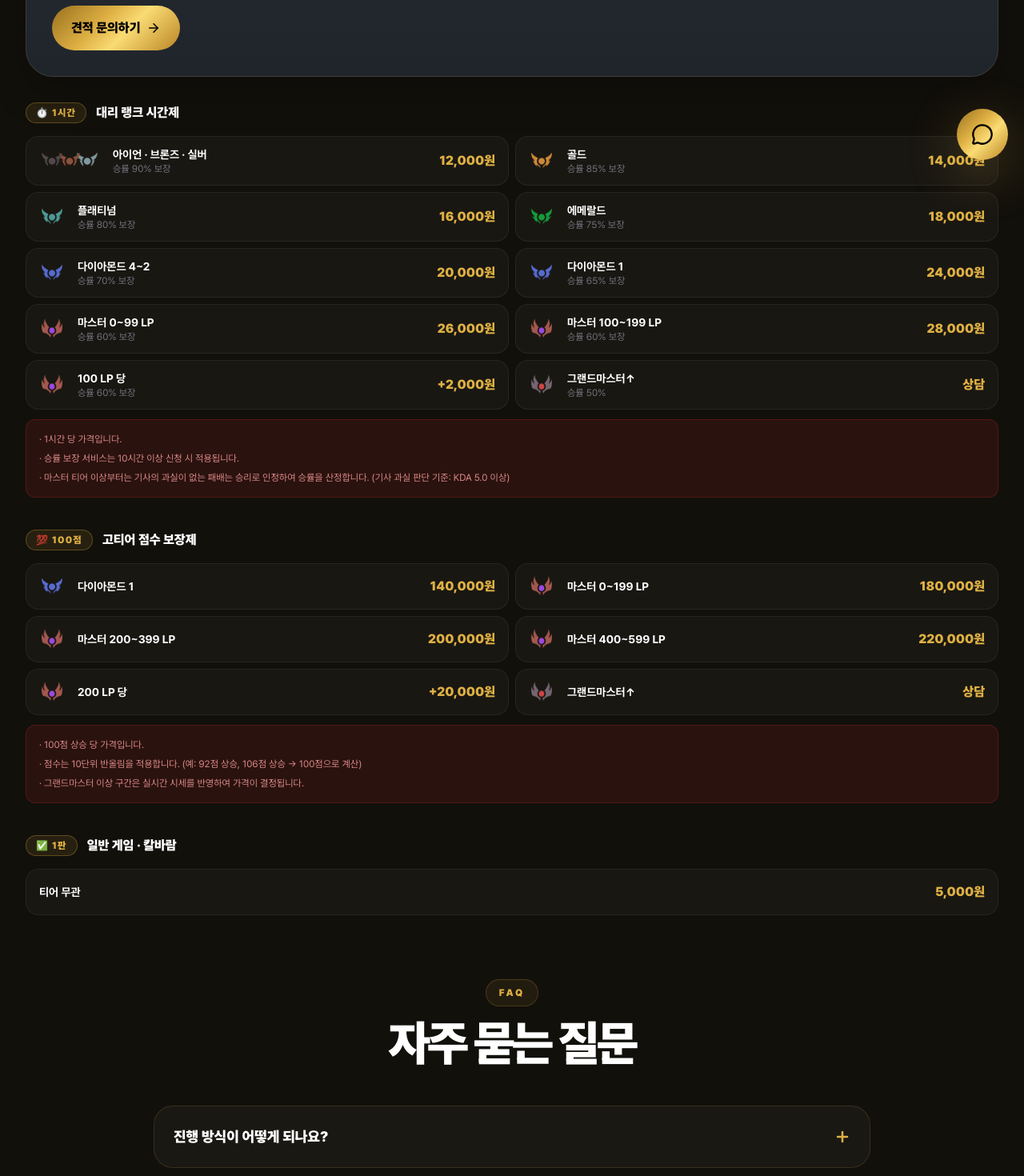
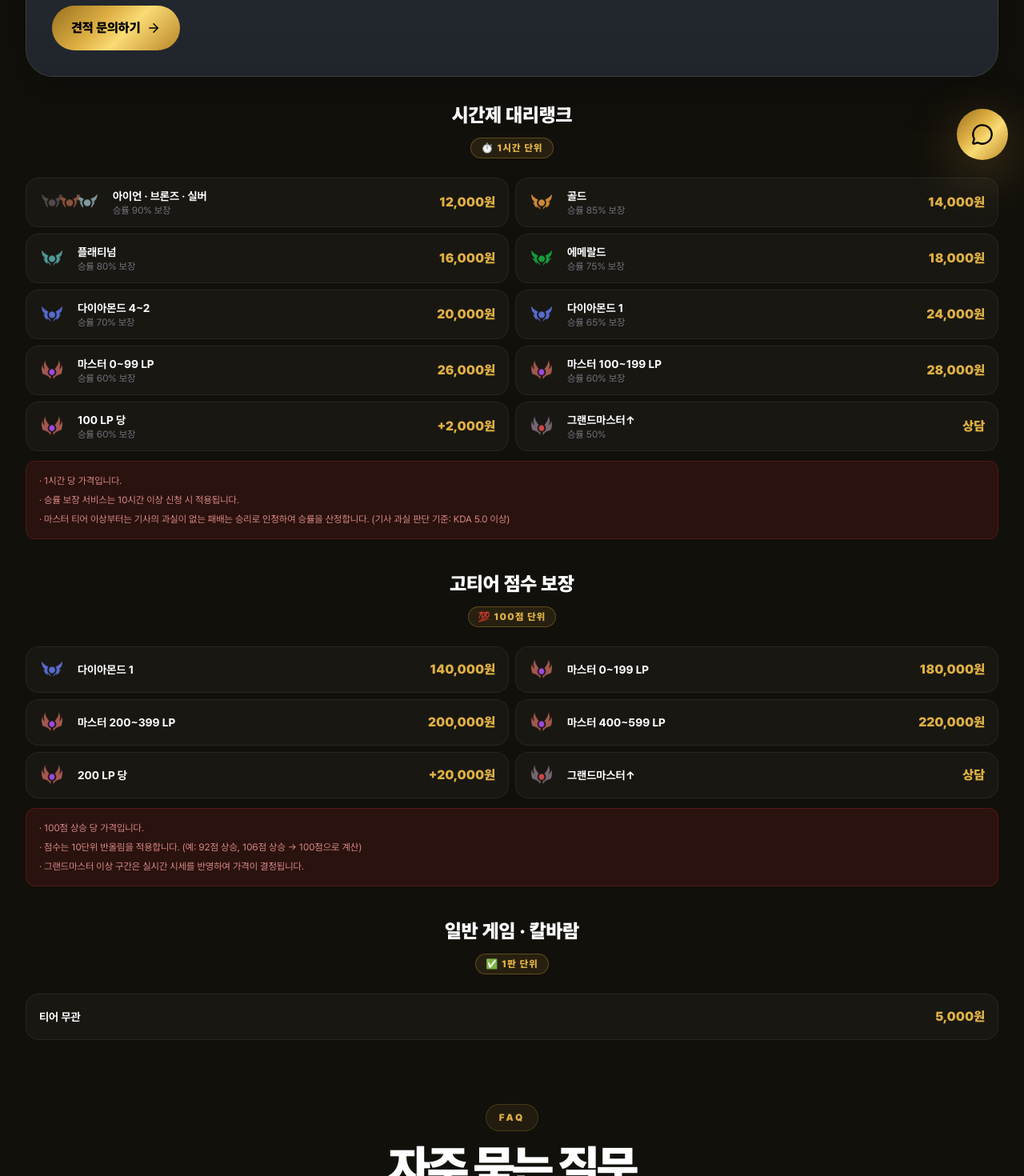
Before and after one commit to pingulee/xyz, a Next.js app: page /boosting in a window 1280 px wide. Shown: the part 580-2050 px from the top of the page at 80% size. Built offline with nearby package versions, Linux system fonts and the light colour scheme.

Commit message:
가격 안내 수정

```diff
--- a/app/boosting/page.tsx
+++ b/app/boosting/page.tsx
@@ -101,7 +101,7 @@
       />
       <ServiceDetail
         eyebrow="boosting"
-        title="롤 대리"
+        title="롤 대리 가격"
         desc="목표 티어까지 안정적인 진행을 원하는 고객을 위한 서비스입니다."
         featureTitle="부가 서비스"
         points={[
--- a/app/duo/page.tsx
+++ b/app/duo/page.tsx
@@ -55,7 +55,7 @@
       <ServiceDetail
         eyebrow="duo queue"
         title="롤 듀오 가격"
-        desc="검증된 기사와 함께 플레이하며 승률과 안정성을 동시에 챙기는 서비스입니다."
+        desc="가격과 진행 방식을 한눈에 확인할 수 있는 듀오 서비스 안내입니다."
         featureTitle="듀오 서비스 특징"
         points={[
           "기사와 함께 직접 플레이",
--- a/components/PriceTable.tsx
+++ b/components/PriceTable.tsx
@@ -10,11 +10,13 @@
     <div className="grid gap-10">
       {/* 시간제 */}
       <section>
-        <div className="mb-4 flex items-center gap-3">
+        <div className="mb-6 flex flex-col items-center justify-center gap-3 text-center">
+          <h3 className="text-xl font-black text-white sm:text-2xl">
+            {hourly.title}
+          </h3>
           <span className="rounded-full border border-gold/30 bg-gold/10 px-3 py-1 text-xs font-black tracking-widest text-gold">
             {hourly.badge}
           </span>
-          <h3 className="font-black text-white">{hourly.title}</h3>
         </div>
         <div className="grid gap-2 sm:grid-cols-2">
           {hourly.rows.map((row) => (
@@ -47,16 +49,20 @@
             </div>
           ))}
         </div>
-        <p className="mt-3 whitespace-pre-line rounded-xl border border-red-500/20 bg-red-500/10 px-4 py-3 text-xs leading-6 text-red-300/80">{hourly.note}</p>
+        <p className="mt-3 whitespace-pre-line rounded-xl border border-red-500/20 bg-red-500/10 px-4 py-3 text-xs leading-6 text-red-300/80">
+          {hourly.note}
+        </p>
       </section>
 
       {/* 점수 보장제 */}
       <section>
-        <div className="mb-4 flex items-center gap-3">
+        <div className="mb-6 flex flex-col items-center justify-center gap-3 text-center">
+          <h3 className="text-xl font-black text-white sm:text-2xl">
+            {score.title}
+          </h3>
           <span className="rounded-full border border-gold/30 bg-gold/10 px-3 py-1 text-xs font-black tracking-widest text-gold">
             {score.badge}
           </span>
-          <h3 className="font-black text-white">{score.title}</h3>
         </div>
         <div className="grid gap-2 sm:grid-cols-2">
           {score.rows.map((row) => (
@@ -86,16 +92,22 @@
             </div>
           ))}
         </div>
-        {score.note && <p className="mt-3 whitespace-pre-line rounded-xl border border-red-500/20 bg-red-500/10 px-4 py-3 text-xs leading-6 text-red-300/80">{score.note}</p>}
+        {score.note && (
+          <p className="mt-3 whitespace-pre-line rounded-xl border border-red-500/20 bg-red-500/10 px-4 py-3 text-xs leading-6 text-red-300/80">
+            {score.note}
+          </p>
+        )}
       </section>
 
       {/* 일반 게임 */}
       <section>
-        <div className="mb-4 flex items-center gap-3">
+        <div className="mb-6 flex flex-col items-center justify-center gap-3 text-center">
+          <h3 className="text-xl font-black text-white sm:text-2xl">
+            {normal.title}
+          </h3>
           <span className="rounded-full border border-gold/30 bg-gold/10 px-3 py-1 text-xs font-black tracking-widest text-gold">
             {normal.badge}
           </span>
-          <h3 className="font-black text-white">{normal.title}</h3>
         </div>
         <div className="flex items-center gap-4 rounded-2xl border border-white/6 bg-white/3 px-4 py-4 transition hover:border-gold/20 hover:bg-white/5.5">
           <p className="flex-1 text-sm font-bold text-white">
--- a/lib/site.ts
+++ b/lib/site.ts
@@ -57,8 +57,8 @@
 
 export const boostingPrices = {
   hourly: {
-    title: "대리 랭크 시간제",
-    badge: "⏱️ 1시간",
+    title: "시간제 대리랭크",
+    badge: "⏱️ 1시간 단위",
     rows: [
       {
         icons: [T.iron, T.bronze, T.silver],
@@ -84,8 +84,8 @@
     note: "· 1시간 당 가격입니다.\n· 승률 보장 서비스는 10시간 이상 신청 시 적용됩니다.\n· 마스터 티어 이상부터는 기사의 과실이 없는 패배는 승리로 인정하여 승률을 산정합니다. (기사 과실 판단 기준: KDA 5.0 이상)",
   },
   score: {
-    title: "고티어 점수 보장제",
-    badge: "💯 100점",
+    title: "고티어 점수 보장",
+    badge: "💯 100점 단위",
     rows: [
       { icons: [T.diamond], cells: ["다이아몬드 1", "140,000원"] },
       { icons: [T.master], cells: ["마스터 0~199 LP", "180,000원"] },
@@ -99,7 +99,7 @@
   },
   normal: {
     title: "일반 게임 · 칼바람",
-    badge: "✅ 1판",
+    badge: "✅ 1판 단위",
     rows: [{ icons: [], cells: ["티어 무관", "5,000원"] }] as PriceRow[],
     cols: ["항목", "금액"] as const,
     note: "",
```
